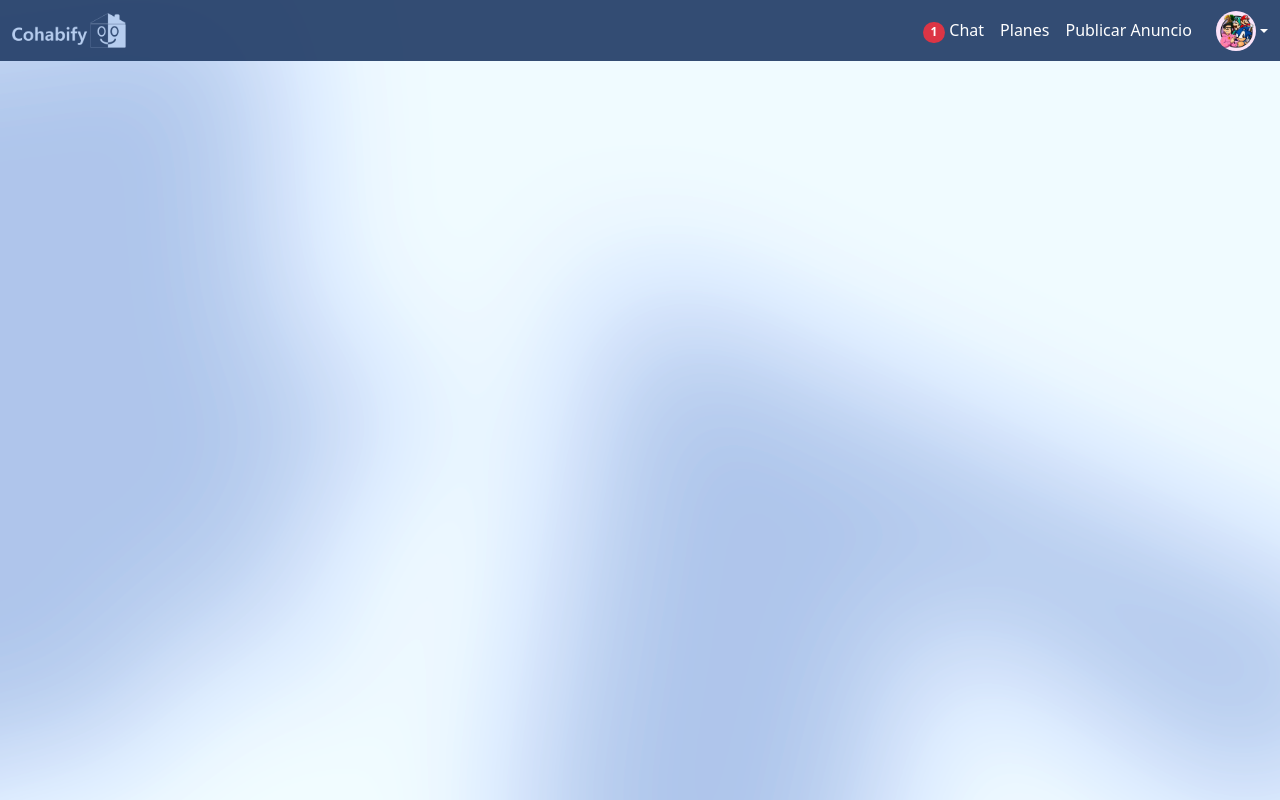
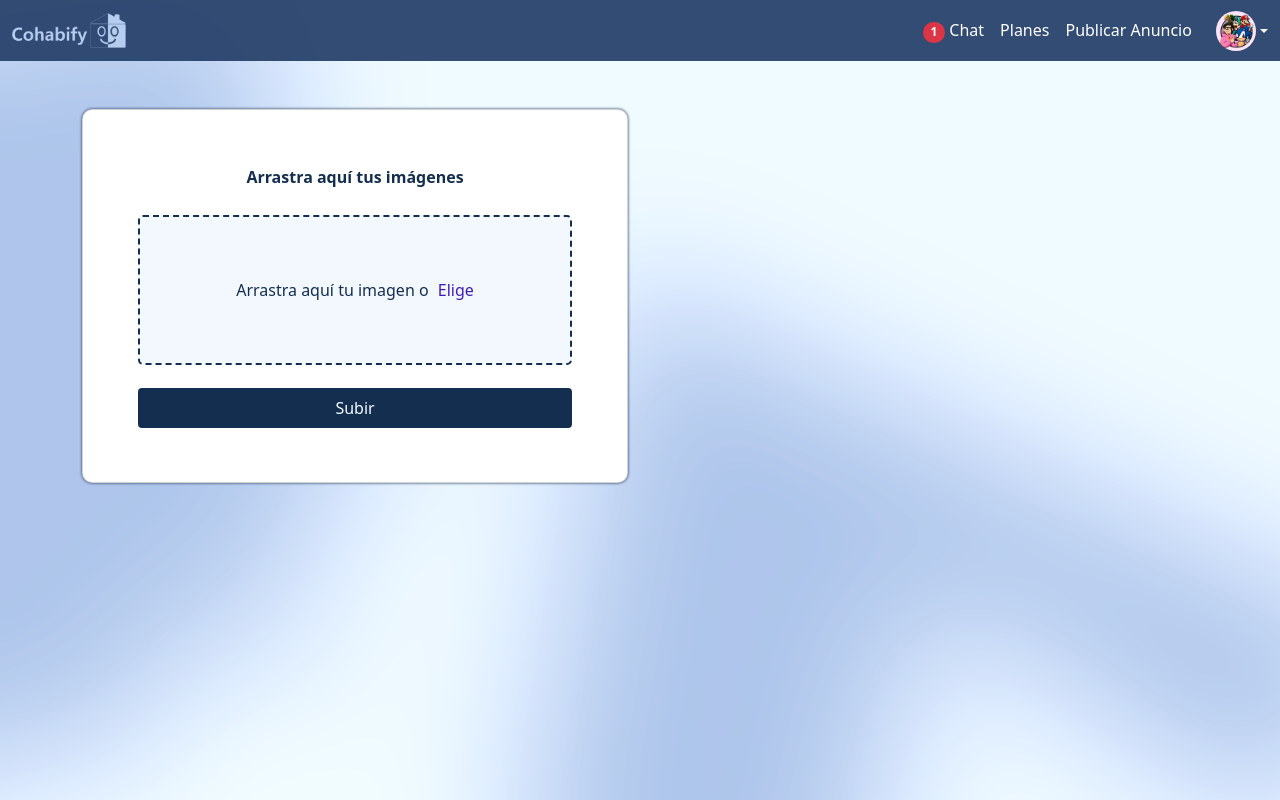
Before and after one commit to Cohabify-ISPP/Cohabify, a Vue app in the folder frontend/: page /createHouseAd in a window 1280 px wide. Built offline with nearby package versions, Linux system fonts and the light colour scheme.

Commit message:
research: Formulario para subir imágenes

```diff
--- a/frontend/src/components/houseAdvertisement/CreateHouseAd.vue
+++ b/frontend/src/components/houseAdvertisement/CreateHouseAd.vue
@@ -1,15 +1,196 @@
-
-
 
 <template>
   <Navbar />
   <div class="container">
         <div class="row mt-5">
+          <div class="col col-6 justify-content-center align-items-center">
+              <div class = "card">
+                  <div class = "top">
+                      <p>Arrastra aquí tus imágenes</p>
+                  </div>
+                  <div class="drag-area" @dragover.prevent="onDragover" @dragleave.prevent="onDragLeave" @drop.prevent="onDrop">
+                    <span v-if="!isDragging">
+                      Arrastra aquí tu imagen o
+                      <span class="select" role="button" @click="selectFiles">
+                        Elige
+                      </span>
+                    </span>
+                    <div v-else  class="select">Deja la imagen aquí</div>
+                    <input name="file" type="file" class="file" ref="fileInput" multiple @change="onFileSelect"/>
+                  </div>
+                  <div class="container">
+                      <div class="image" v-for="(image,index) in images" :key="index">
+                        <span class="delete" @click = "deleteImage(index)">&times;</span>
+                        <img :src="image.url"/>
+                      </div>
+                  </div>
+                  <button type = "button">Subir</button>
+              </div>
+          </div>
+          <div class="col col-6 justify-content-center align-items-center">
+            <!--Aquí va la columna derecha-->
+          </div>
+        </div>
 
-        </div>
-        <div class="row mt-5">
-
-        </div>
 
     </div>
 </template>
+
+<script>
+export default(await import('vue')).defineComponent({
+  data(){
+    return{
+      images: [],
+      isDragging: false,
+    }
+  },
+  methods:{
+    selectFiles(){
+      this.$refs.fileInput.click();
+    },
+    onFileSelect(event){
+      const files = event.target.files;
+      if(files.length === 0)return;
+        for(let i = 0; i<files.length; i++){
+          if(files[i].type.split('/')[0] !== 'image') continue;
+          if(!this.images.some((e)=> e.name === files[i].name)){
+            this.images.push({name: files[i].name, url: URL.createObjectURL(files[i])});
+          }
+        }
+
+    },
+    deleteImage(index){
+      this.images.splice(index, 1);
+    },
+    onDragover(event){
+      event.preventDefault();
+      this.isDragging = true;
+      event.dataTransfer.dropEffect = 'copy';
+    },
+    onDragLeave(event){
+      event.preventDefault();
+      this.isDragging = false;
+    },
+    onDrop(event){
+      event.preventDefault();
+      this.isDragging = false;
+      const files = event.dataTransfer.files;
+      for(let i = 0; i<files.length; i++){
+          if(files[i].type.split('/')[0] !== 'image') continue;
+          if(!this.images.some((e)=> e.name === files[i].name)){
+            this.images.push({name: files[i].name, url: URL.createObjectURL(files[i])});
+          }
+        }
+    }
+  }
+})
+</script>
+
+<style scoped>
+.card{
+  width: 100%;
+  padding: 10%;
+  box-shadow: 0 0 3px #142e50;
+  border-radius: 10px;
+  overflow: hidden;
+}
+
+.card .top{
+  text-align: center;
+}
+
+.card p{
+  font-weight: bold;
+  color:#142e50
+}
+
+.card button{
+  outline:0;
+  border:0;
+  color:rgb(241, 249, 255);
+  border-radius: 4px;
+  font-weight: 400;
+  padding: 8px 13px;
+  width: 100%;
+  background: #142e50;
+
+}
+
+.card .drag-area{
+  height:150px;
+  border-radius:5px;
+  border: 2px dashed #142e50;
+  background: #f3f8ff;
+  color:#142e50;
+  display:flex;
+  justify-content: center;
+  align-items: center;
+  user-select: center;
+  -webkit-user-select: none;
+  margin-top: 10px;
+}
+
+.card .drag-area .visible{
+  font-size: 18px;
+}
+
+.card .select{
+  color: #3f1db8;
+  cursor: pointer;
+  margin-left: 5px;
+  cursor: pointer;
+  transition: 0.4s;
+}
+
+.card .select:hover{
+  opacity: 0.6;
+}
+
+.card .container{
+  width: 100%;
+  height: auto;
+  display: flex;
+  justify-content: flex-start;
+  align-items: flex-start;
+  flex-wrap: wrap;
+  max-height: 200px;
+  position: relative;
+  margin-bottom:8px;
+  padding-top: 15px;
+}
+.card .container .image{
+  width:75px;
+  margin-right: 5px;
+  height: 75px;
+  position: relative;
+  margin-bottom: 8px;
+}
+
+.card .container .image img{
+  width:100%;
+  height: 100%;
+  border-radius: 5px;
+}
+
+.card .container .image span{
+  position: absolute;
+  top: -2px;
+  right: 9px;
+  font-size: 20px;
+  cursor: pointer;
+}
+
+.card input,
+.card .drag-area .on-drop,
+
+.card .drag-area.dragover .visible{
+  display: none;
+}
+
+.delete{
+  z-index: 999;
+  color:#ff0000;
+  font-weight: bold;
+  font-size: 30px;
+}
+</style>
```
